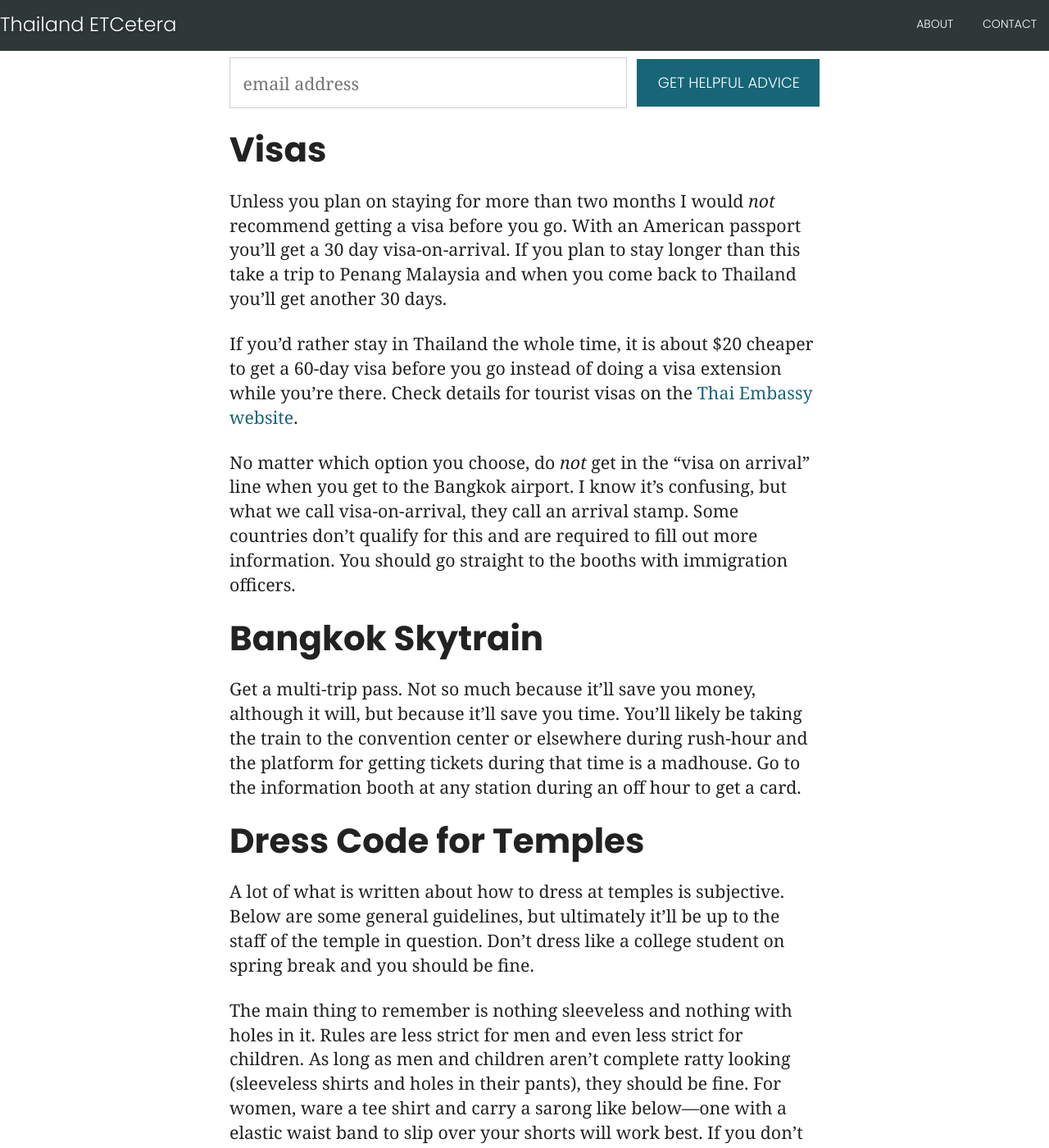
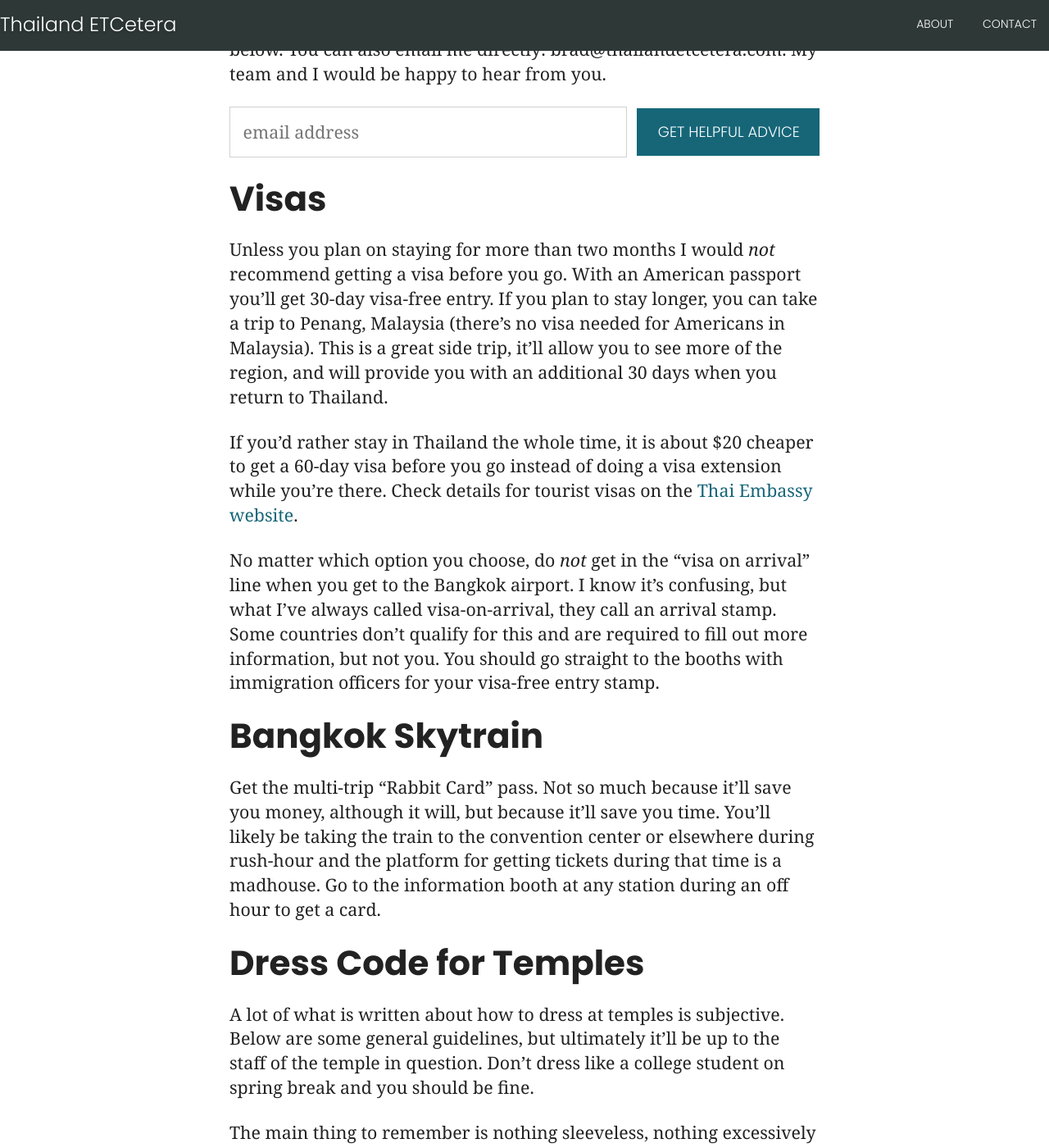
Before and after one commit to akaligo/akaligo.github.io, a Jekyll site: the page built from _pages/nea.md, in a window 1280 px wide and 1400 px high, scrolled down 549 px. Shown: the whole window at 82% size. Built offline with Jekyll 4.4.1, drawn with Linux system fonts in a browser that asks for light colours; nearby versions of some CDN libraries; some web fonts are replaced; some of the changed text lies outside the part shown.

Commit message:
Edits for /nea page

```diff
--- a/_pages/nea.md
+++ b/_pages/nea.md
@@ -7,9 +7,9 @@
 
 Education International has a page dedicated to the [Education World Congress](http://events.ei-ie.org/events/ei-s-8th-world-congress/event-summary-05cd63e204c54875a6857aa33ce77363.aspx) with a welcome video and some basic information like how to get to the convention center.
 
-I thought, perhaps, I could offer some more specific information.
+I thought, perhaps, I could offer some more general information that might make your stay more pleasant.
 
-If I can help with anything, add your email address to the box below or email me directly: brad@thailandetcetera.com.
+If I can help with anything, please add your email address to the box below. You can also email me directly: brad@thailandetcetera.com. My team and I would be happy to hear from you.
 
 <form class="form-nea"  action="https://thailandetcetera.us20.list-manage.com/subscribe/post?u=63c91aa181cfd185c2d93b67c&amp;id=68329361f9" method="post" name="mc-embedded-subscribe-form">
 
@@ -23,28 +23,40 @@
 
 ## Visas
 
-Unless you plan on staying for more than two months I would *not* recommend getting a visa before you go. With an American passport you'll get a 30 day visa-on-arrival. If you plan to stay longer than this take a trip to Penang Malaysia and when you come back to Thailand you'll get another 30 days.
+Unless you plan on staying for more than two months I would *not* recommend getting a visa before you go. With an American passport you'll get 30-day visa-free entry. If you plan to stay longer, you can take a trip to Penang, Malaysia (there's no visa needed for Americans in Malaysia). This is a great side trip, it'll allow you to see more of the region, and will provide you with an additional 30 days when you return to Thailand.
 
 If you'd rather stay in Thailand the whole time, it is about $20 cheaper to get a 60-day visa before you go instead of doing a visa extension while you're there. Check details for tourist visas on the [Thai Embassy website](https://thaiembdc.org/consular-services/tourist-visas/category-tr/).
 
-No matter which option you choose, do *not* get in the "visa on arrival" line when you get to the Bangkok airport. I know it's confusing, but what we call visa-on-arrival, they call an arrival stamp. Some countries don't qualify for this and are required to fill out more information. You should go straight to the booths with immigration officers.
+No matter which option you choose, do *not* get in the "visa on arrival" line when you get to the Bangkok airport. I know it's confusing, but what I've always called visa-on-arrival, they call an arrival stamp. Some countries don't qualify for this and are required to fill out more information, but not you. You should go straight to the booths with immigration officers for your visa-free entry stamp.
 
 ## Bangkok Skytrain
 
-Get a multi-trip pass. Not so much because it'll save you money, although it will, but because it'll save you time. You'll likely be taking the train to the convention center or elsewhere during rush-hour and the platform for getting tickets during that time is a madhouse. Go to the information booth at any station during an off hour to get a card.
+Get the multi-trip "Rabbit Card" pass. Not so much because it'll save you money, although it will, but because it'll save you time. You'll likely be taking the train to the convention center or elsewhere during rush-hour and the platform for getting tickets during that time is a madhouse. Go to the information booth at any station during an off hour to get a card.
 
 ## Dress Code for Temples
 
 A lot of what is written about how to dress at temples is subjective. Below are some general guidelines, but ultimately it'll be up to the staff of the temple in question. Don't dress like a college student on spring break and you should be fine.
 
-The main thing to remember is nothing sleeveless and nothing with holes in it. Rules are less strict for men and even less strict for children. As long as men and children aren't complete ratty looking (sleeveless shirts and holes in their pants), they should be fine. For women, ware a tee shirt and carry a sarong like below—one with a elastic waist band to slip over your shorts will work best. If you don't have one and don't want to buy one, most of the more touristy temples will have rentals.
+The main thing to remember is nothing sleeveless, nothing excessively short or revealing, and nothing with holes in it. Rules are less strict for men and even less strict for children. As long as men and children aren't completely ratty looking (sleeveless shirts and holes in their pants), they should be fine. For women, wear a tee-shirt and carry a sarong like below—one with a elastic waist band to slip over your shorts will work best. If you don't have one and don't want to buy one, most of the more touristy temples will have rentals.
 
-![Sarongs for Thailand temples](/images/women-temple.jpg)
+![Sarongs for Thailand temples]({{ site.url }}/images/women-temple.jpg)
 
 ## Weather
 
-Even if you are from New Orleans or Mobile or Tampa, you will not be ready for the heat. My mother who grew up in Florida and has lived her whole adult life in Alabama, said it was hotter than anything she's experienced in the States.
+Even if you are from Phoenix or New Orleans or Tampa, you will not be ready for the heat. My mother, who grew up in Florida and has lived her whole adult life in Alabama, said it was hotter than anything she's experienced in the States.
 
-Carry an umbrella. You'll be coming at the beginning of the rainy season, but the umbrella is mostly for the sun. You don't want to be in a tropical monsoon with an umbrella anyway. Umbrellas are better than hats because you can angle them and they don't keep heat in the same as a hat.
+Carry an umbrella. You'll be coming at the beginning of the rainy season, but the umbrella is mostly for the sun. You don't want to be in a tropical monsoon with an umbrella anyway. Umbrellas are better than hats because you can angle them and they don't hold heat on your head the same as a hat.
 
 Drink lots of water. You'll never be far from a 7-11 or some kind of convenience store, but it's best to keep a bottle with you. Drink more than you would at home, you're going to sweat more than you would at home. If you start to feel too hot, duck into a mall or convenience store for a few minutes, they'll have A/C.
+
+Wear comfortable shoes. In addition to using the Skytrain, you will likely be walking around and exploring your surroundings, so comfortable shoes are a must. The locals love to wear sandals, and this is widely accepted here. Unless you are attending business meetings, sandals or slip-on shoes are both comfortable and convenient. Also, if you are visiting any palaces or temples during your trip, you will need to take your shoes off before entering, so consider packing something comfy and easy to take on and off.
+
+## Communications
+
+WiFi is all over the place. Most hotels, cafes, and restaurants offer free WiFi to guests.
+
+You're US cell phone will work fine connecting to WiFi hotspots, but voice call are a bit trickier. Some American cell phone carriers have international roaming packages, and you may wish to look into that. Unfortunately, many American phones are locked and cannot accept local Thai SIM cards. If you don't want to pay for an international roaming plan, this leaves you with two options: stick with WiFi or buy a cheap phone at a local shop a Thailand SIM card. You should be able to get a basic phone and SIM card for around 20-30 dollars. This is probably unnecessary. You can keep in touch with family using Skype on your hotel WiFi. If you plan on traveling around Thailand after the conference, the staff at your hotel should have no problem making calls for you to your next destination.
+
+## Additional Support
+
+I hope this brief guide prove useful. You may still have some questions about hotels, day trips around Bangkok, or trips to other parts of Thailand. If you have such questions, want to plan something before or after the conference, or just want to say hello, please don't hesitate to write me: brad@thailandetcetera.com. I'm always happy to connect with visitors to Thailand.
```
